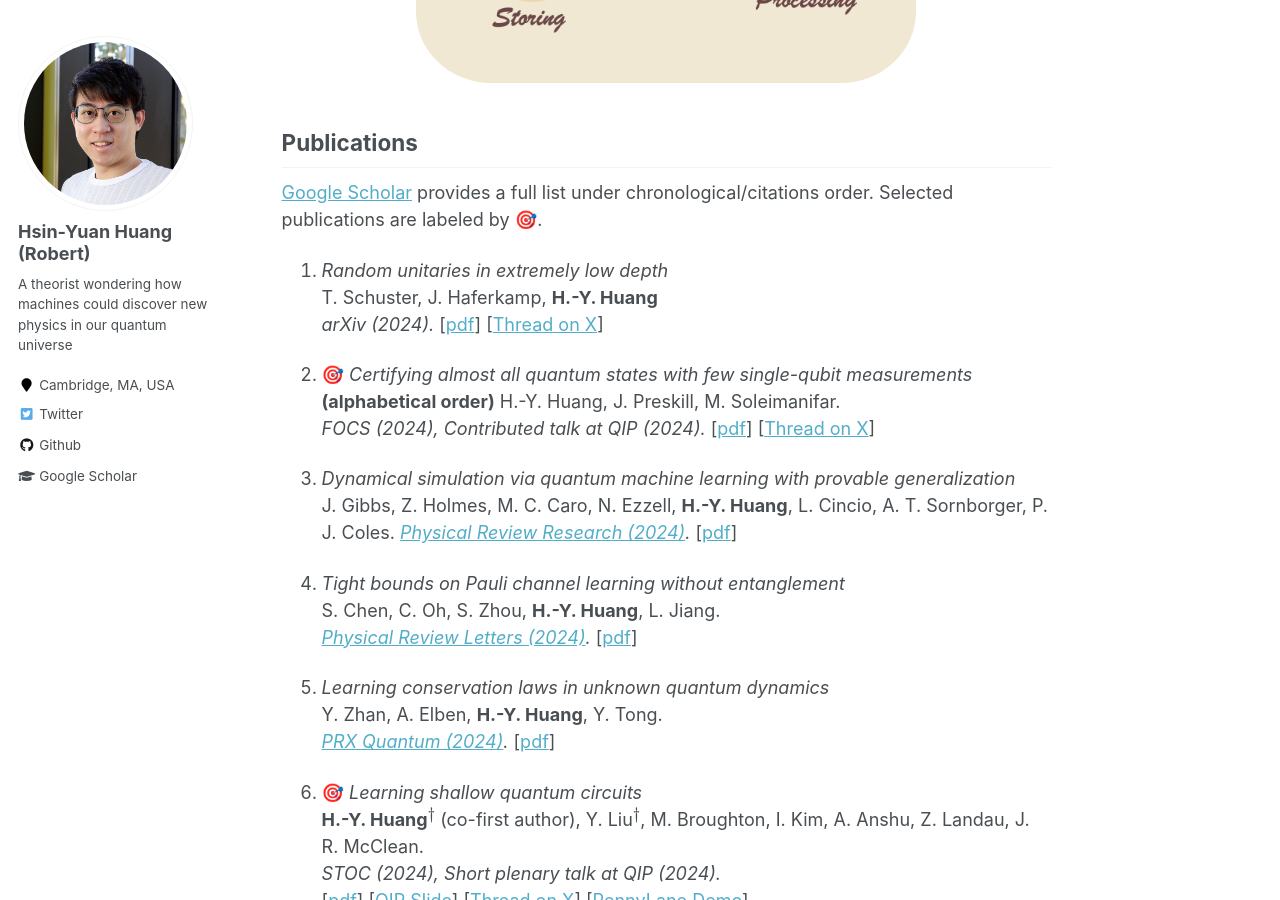
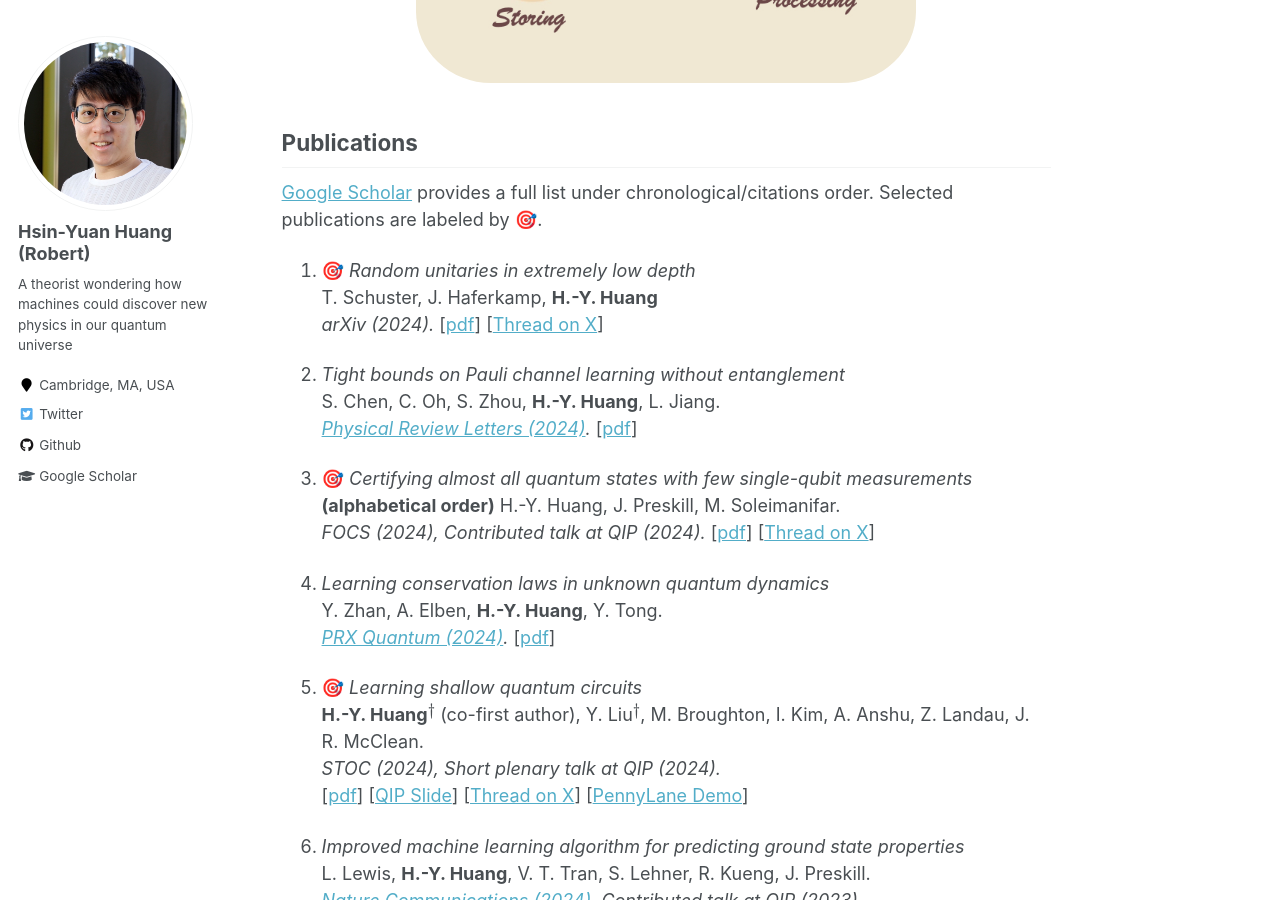
Before and after one commit to hsinyuan-huang/hsinyuan-huang.github.io, a Jekyll site: the page built from _pages/about.md, in a window 1280 px wide and 900 px high, scrolled down 1270 px. Built offline with Jekyll 4.4.1, drawn with Linux system fonts in a browser that asks for light colours; emoji names are drawn with the system emoji font; formulas are drawn with MathJax 3; some of the changed text lies outside the part shown.

Commit message:
Update about.md

```diff
--- a/_pages/about.md
+++ b/_pages/about.md
@@ -34,23 +34,19 @@
 <a href="https://scholar.google.com/citations?user=2y5YF-gAAAAJ&hl=en" target="_blank">Google Scholar</a> provides a full list under chronological/citations order. Selected publications are labeled by :dart:.
 
 
-1. *Random unitaries in extremely low depth* <br>
+1. :dart: *Random unitaries in extremely low depth* <br>
 T. Schuster, J. Haferkamp, **H.-Y. Huang**<br>
 *arXiv (2024).* [<a href="https://arxiv.org/abs/2407.07754" target="_blank">pdf</a>] [<a href="https://x.com/RobertHuangHY/status/1811282817743208706" target="_blank">Thread on X</a>]
+
+
+1. *Tight bounds on Pauli channel learning without entanglement* <br>
+S. Chen, C. Oh, S. Zhou, **H.-Y. Huang**, L. Jiang. <br>
+*<a href="https://doi.org/10.1103/PhysRevLett.132.180805" target="_blank">Physical Review Letters (2024)</a>.* [<a href="https://arxiv.org/abs/2309.13461" target="_blank">pdf</a>]
 
 
 1. :dart: *Certifying almost all quantum states with few single-qubit measurements* <br>
 **(alphabetical order)** H.-Y. Huang, J. Preskill, M. Soleimanifar.<br>
 *FOCS (2024), Contributed talk at QIP (2024).* [<a href="https://arxiv.org/abs/2404.07281" target="_blank">pdf</a>] [<a href="https://x.com/RobertHuangHY/status/1780093918488773026" target="_blank">Thread on X</a>]
-
-
-1. *Dynamical simulation via quantum machine learning with provable generalization* <br>
-J. Gibbs, Z. Holmes, M. C. Caro, N. Ezzell, **H.-Y. Huang**, L. Cincio, A. T. Sornborger, P. J. Coles. *<a href="https://journals.aps.org/prresearch/abstract/10.1103/PhysRevResearch.6.013241" target="_blank">Physical Review Research (2024)</a>.* [<a href="https://arxiv.org/abs/2204.10269" target="_blank">pdf</a>]
-
-
-1. *Tight bounds on Pauli channel learning without entanglement* <br>
-S. Chen, C. Oh, S. Zhou, **H.-Y. Huang**, L. Jiang. <br>
-*<a href="https://doi.org/10.1103/PhysRevLett.132.180805" target="_blank">Physical Review Letters (2024)</a>.* [<a href="https://arxiv.org/abs/2309.13461" target="_blank">pdf</a>]
 
 
 1. *Learning conservation laws in unknown quantum dynamics* <br>
```
Also changed, not shown: other parts of _pages/about.md (+6 -3 lines).
